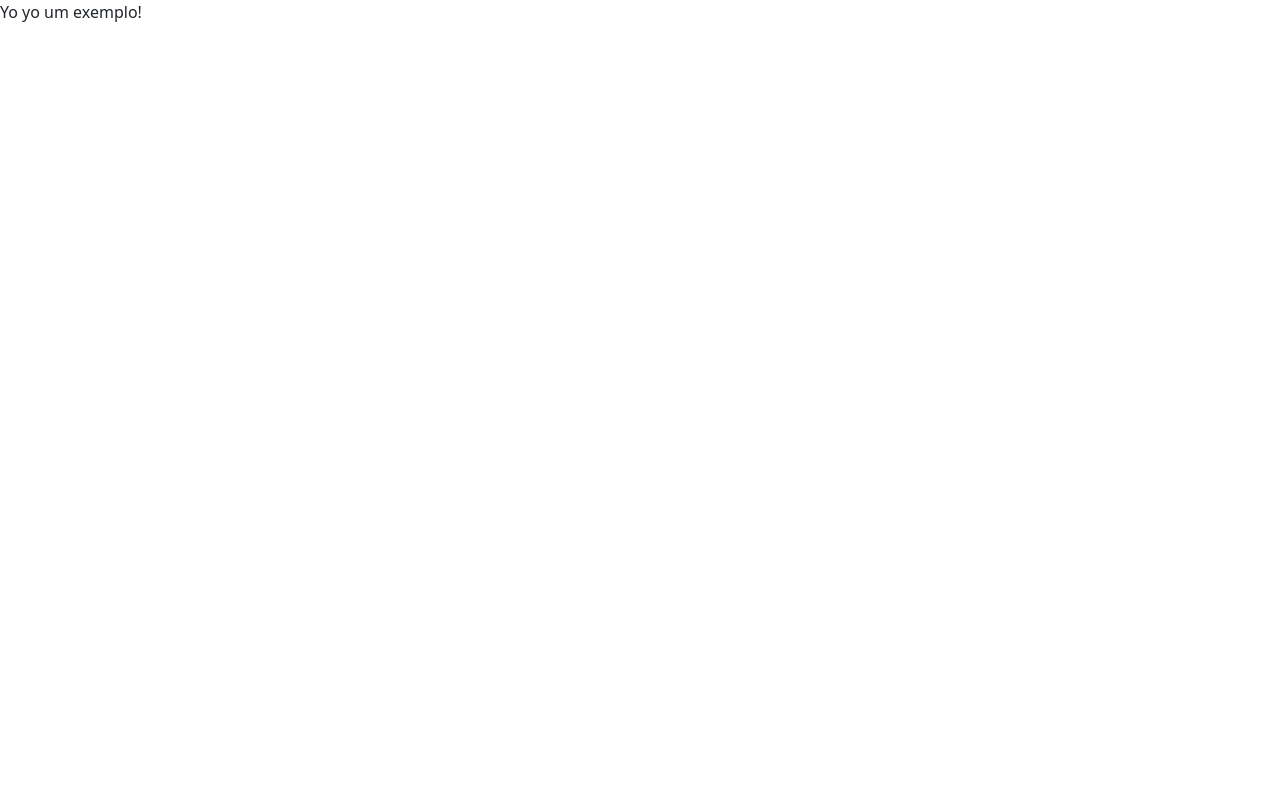
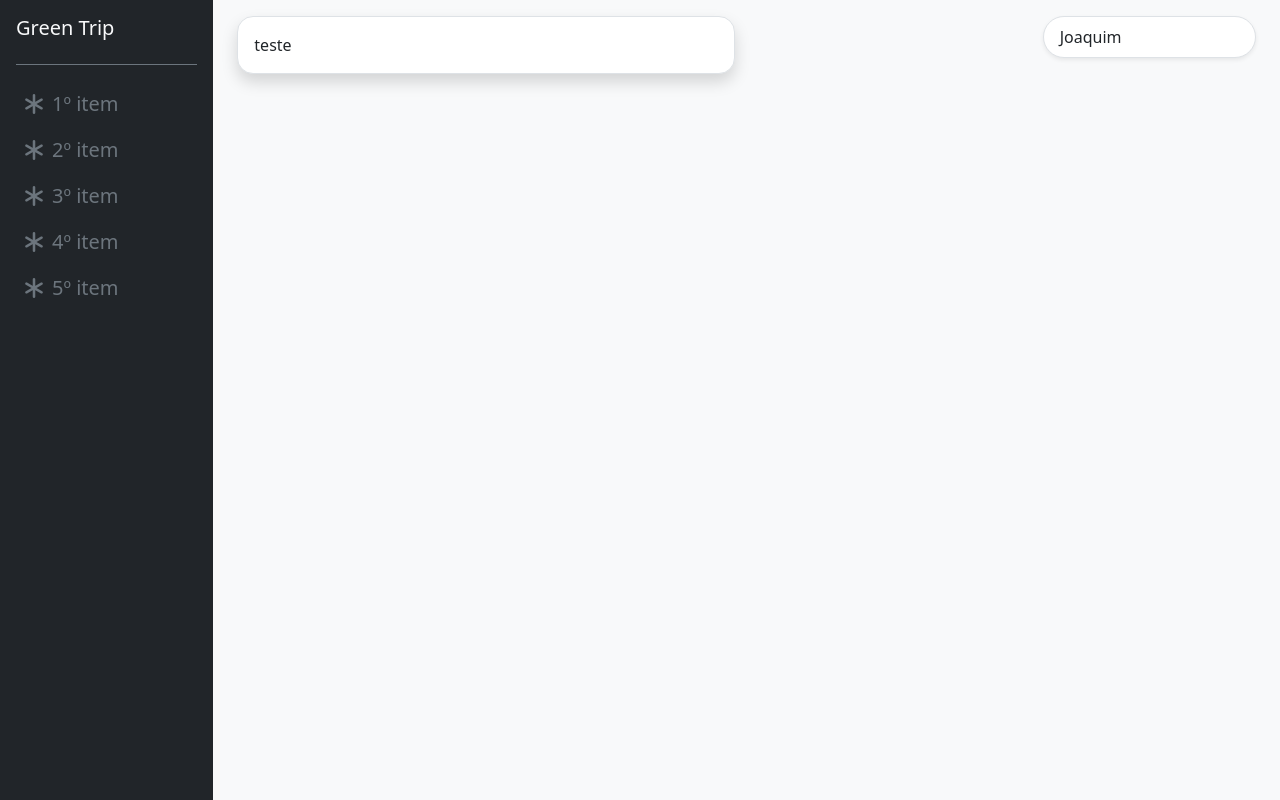
Before and after one commit to alexandre97costa/pi4, a React (Create React App) app in the folder backoffice/: page / in a window 1280 px wide. Built offline with nearby package versions, Linux system fonts and the light colour scheme.

Commit message:
Template Pagina testing

```diff
--- a/backoffice/src/App.js
+++ b/backoffice/src/App.js
@@ -3,6 +3,16 @@ import { BrowserRouter as Router, Route, Routes, Navigate, useNavigate } from 'r
 
 //Exportação de todas as páginas feitas
 import Pages from "./Pages/index"
+import Utilities from './Utilities/index';
+
+
+let agente_turistico = [
+	{ icon: "asterisk", text: "1º item", },
+	{ icon: "asterisk", text: "2º item", },
+	{ icon: "asterisk", text: "3º item", },
+	{ icon: "asterisk", text: "4º item", },
+	{ icon: "asterisk", text: "5º item", },
+]
 
 export default function App() {
 	return (
@@ -10,7 +20,21 @@ export default function App() {
 			<Routes>
 				<Route
 					exact path='/'
-					element={<Pages.Exemplo/>}
+					element={
+						<Utilities.TemplatePagina
+							userType={"Agente Turístico"}
+							userName={"Joaquim"}
+							menu={agente_turistico}
+						>
+							<div className='row row-cols-2'>
+								<div className='col'>
+									<div className='border bg-white p-3 shadow rounded-4'>
+										teste
+									</div>
+								</div>
+							</div>
+						</Utilities.TemplatePagina>
+					}
 				/>
 			</Routes>
 		</Router>
--- /dev/null
+++ b/backoffice/src/Utilities/index.js
@@ -0,0 +1,3 @@
+import { TemplatePagina } from "./template_pagina"
+
+export default { TemplatePagina }
--- /dev/null
+++ b/backoffice/src/Utilities/template_pagina.js
@@ -0,0 +1,48 @@
+import React, { useEffect, useState } from 'react'
+import { Link, useNavigate } from 'react-router-dom';
+
+export function TemplatePagina(props) {
+    return (
+        <div className='container-fluid position-relative'>
+            <div className='row vh-100'>
+                {/* SideBar */}
+                <div className='bg-dark text-secondary col-2 px-3'>
+                    <div className='d-flex flex-sm-column flex-row flex-grow-1 align-items-center align-items-sm-start'>
+
+                        {/* Titulo */}
+                        <Link to='/' className='navbar-brand w-100 text-light d-flex justify-content-start align-items-center border-1 border-bottom border-secondary py-3 mb-3'>
+                            <div className='h5'>Green Trip</div>
+                        </Link>
+
+                        {/* Lista */}
+                        <ul id='menu' className='nav d-flex flex-row flex-sm-column h-100 w-100'>
+                            {props.menu.map(item => {
+                                return (
+                                    <li className='my-2 d-flex align-items-center'>
+                                        <i className={'bi bi-' + item.icon + ' fs-5 mx-2'}></i>
+                                        <span className=' d-none d-sm-inline fs-5'>
+                                            {item.text}
+                                        </span>
+                                    </li>
+                                )
+                            })}
+                        </ul>
+
+                    </div>
+                </div>
+
+                {/* Content */}
+                <div className='col-10 bg-light'>
+                    <div className='container-fluid py-3'>
+                        {props.children}
+                    </div>
+                </div>
+
+                {/* User */}
+                <div className='col-2 position-absolute top-0 end-0 bg-white border mt-3 me-4 py-2 px-3 shadow-sm rounded-5'>
+                    {props.userName}
+                </div>
+            </div>
+        </div>
+    )
+}
```
